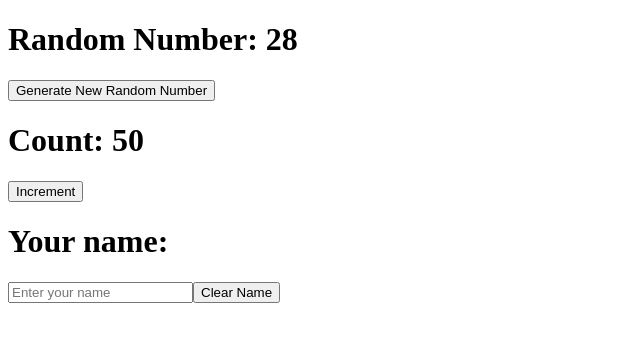
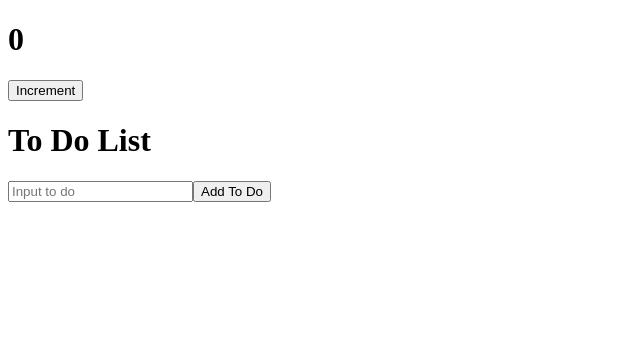
Before and after one commit to Jafar-X/react-50-hrs, a React (Vite) app: page / in a window 1280 px wide. Shown: the top 342 px of the page, without its empty margins (0-640 px from the left). Built offline with nearby package versions, Linux system fonts and the light colour scheme.

Commit message:
exercise with form submit, preventDefault, and state manipulation

```diff
--- a/src/App.jsx
+++ b/src/App.jsx
@@ -4,15 +4,14 @@ import ComponentTwo from './components/ComponentTwo';
 import ExampleTwo from './components/ExampleTwo';
 import ExampleOne from './components/ExampleOne';
 import ExampleThree from './components/ExampleThree';
+import Counter from './components/Counter';
+import TodoList from './components/TodoList';
 function App() {
   const [count, setCount] = useState(0);
   return (
     <>
-      {/* <ComponentOne count={count} onClickHandler={() => setCount(count + 1)} />
-      <ComponentTwo count={count} onClickHandler={() => setCount(count + 1)} /> */}
-      <ExampleTwo />
-      <ExampleOne />
-      <ExampleThree />
+      <Counter />
+      <TodoList />
     </>
   );
 }
--- /dev/null
+++ b/src/components/Counter.jsx
@@ -0,0 +1,14 @@
+import React, { useState } from 'react';
+
+const Counter = () => {
+  const [counter, setCounter] = useState(0);
+
+  return (
+    <div>
+      <h1>{counter}</h1>
+      <button onClick={() => setCounter((prev) => prev + 1)}>Increment</button>
+    </div>
+  );
+};
+
+export default Counter;
--- /dev/null
+++ b/src/components/TodoList.jsx
@@ -0,0 +1,39 @@
+import React, { useState } from 'react';
+import { BsJournalMedical } from 'react-icons/bs';
+
+const TodoList = () => {
+  const [todo, setTodo] = useState([]);
+  const [input, setInput] = useState('');
+  const handleSubmit = (e) => {
+    e.preventDefault();
+    if (input.trim()) {
+      setTodo([...todo, input]);
+      setInput('');
+    }
+  };
+
+  const handleChange = (e) => {
+    setInput(e.target.value);
+  };
+  return (
+    <div>
+      <h1>To Do List</h1>
+      <form onSubmit={handleSubmit}>
+        <input
+          type="text"
+          value={input}
+          onChange={handleChange}
+          placeholder="Input to do"
+        />
+        <button type="submit">Add To Do</button>
+        <ul>
+          {todo.map((todo, index) => (
+            <li key={index}>{todo}</li>
+          ))}
+        </ul>
+      </form>
+    </div>
+  );
+};
+
+export default TodoList;
```
